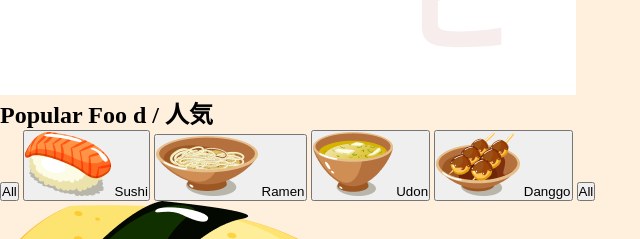
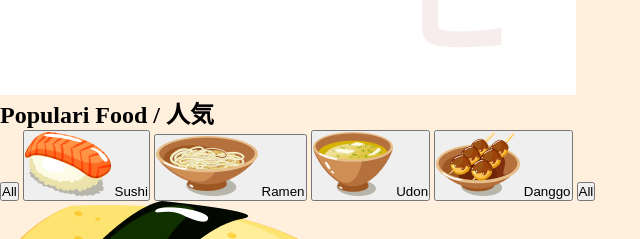
Before and after one commit to danielbaradaran31-hash/SushiEnglishVite, a plain HTML site: page index.html in a window 1280 px wide. Shown: the part 2630-2869 px from the top of the page, 0-640 px from the left. Drawn offline with nearby package versions, Linux system fonts and the light colour scheme.

Commit message:
h2 Populari Food

```diff
--- a/index.html
+++ b/index.html
@@ -123,7 +123,7 @@
 
 
     <section class="popular-foods" id="menu">
-      <h2 class="popular-foods__title" data-aos="flip-up">Popular Foo d / 人気</h2>
+      <h2 class="popular-foods__title" data-aos="flip-up">Populari Food / 人気</h2>
 
       <div class="popular-foods__filters sushi__hide-scrollbar" data-aos="fade-up">
         <button class="popular-foods__filter-btn active">All</button>
```
